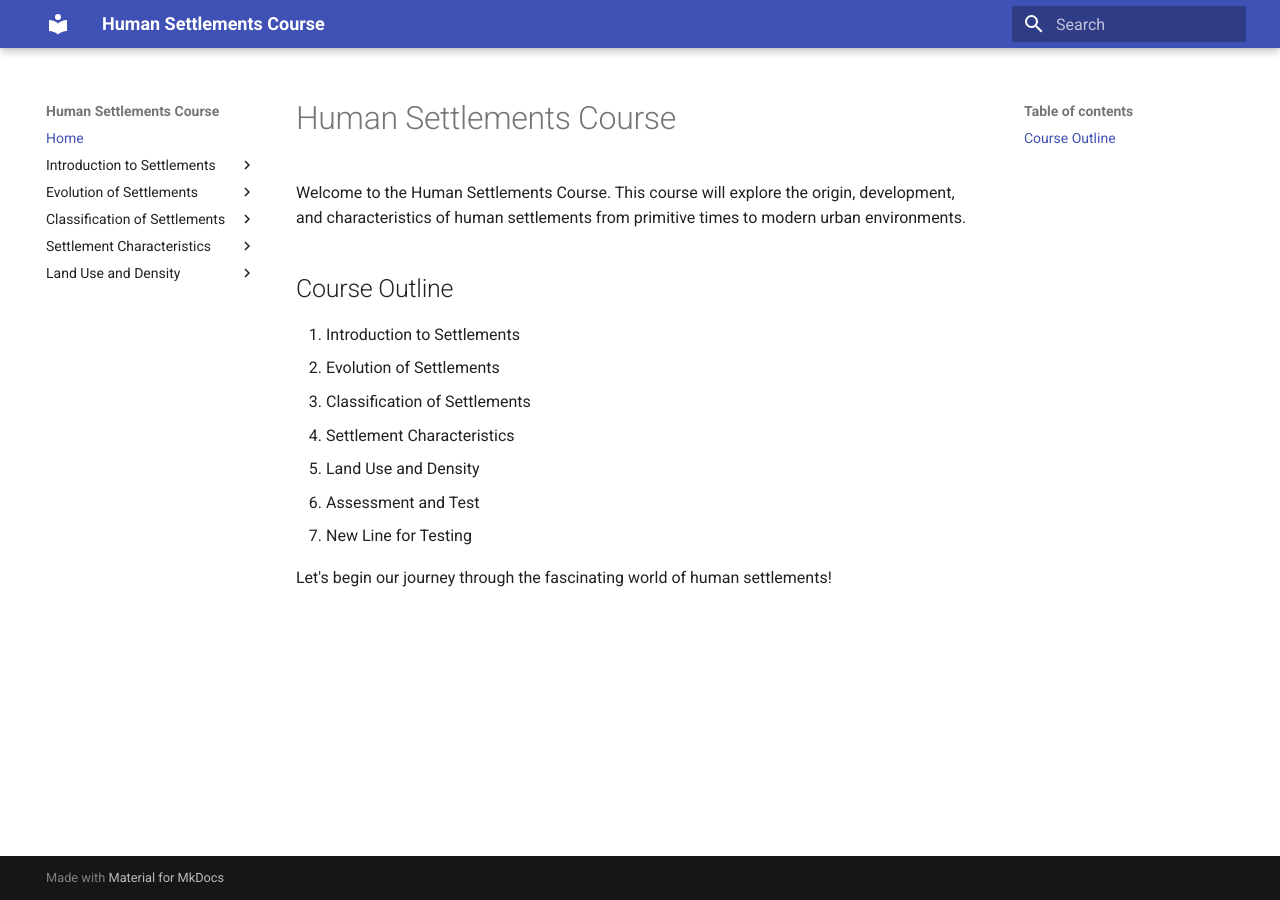
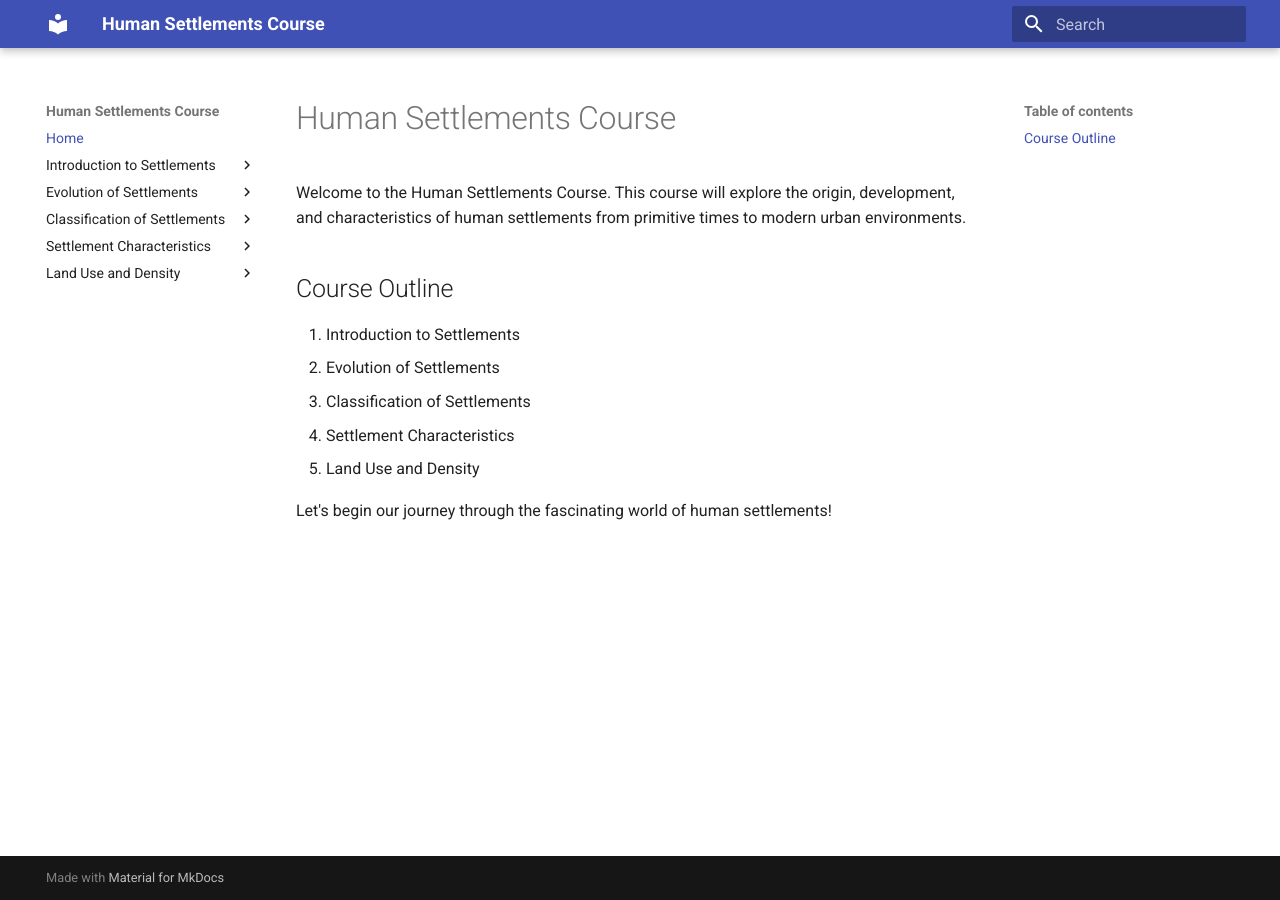
Before and after one commit to extreme-spartan/woxsen, an MkDocs documentation site: the page built from docs/index.md, in a window 1280 px wide. Built offline with MkDocs 1.6.1 and Material for MkDocs 9.7.7, drawn with Linux system fonts in a browser that asks for light colours.

Commit message:
removed 2 lines

```diff
--- a/docs/index.md
+++ b/docs/index.md
@@ -8,7 +8,5 @@ Welcome to the Human Settlements Course. This course will explore the origin, de
 3. Classification of Settlements
 4. Settlement Characteristics
 5. Land Use and Density
-6. Assessment and Test
-7. New Line for Testing
 
 Let's begin our journey through the fascinating world of human settlements!
```
